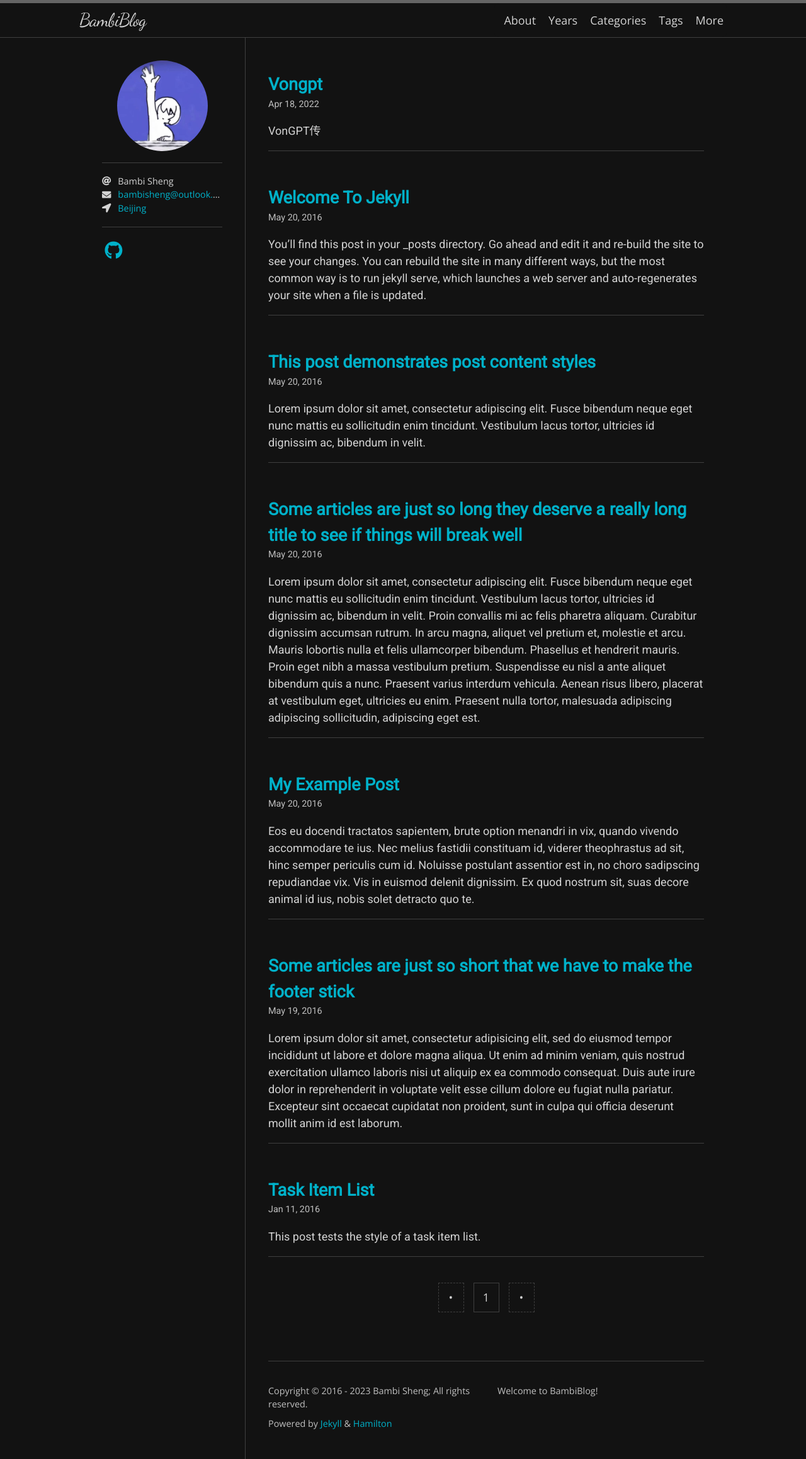
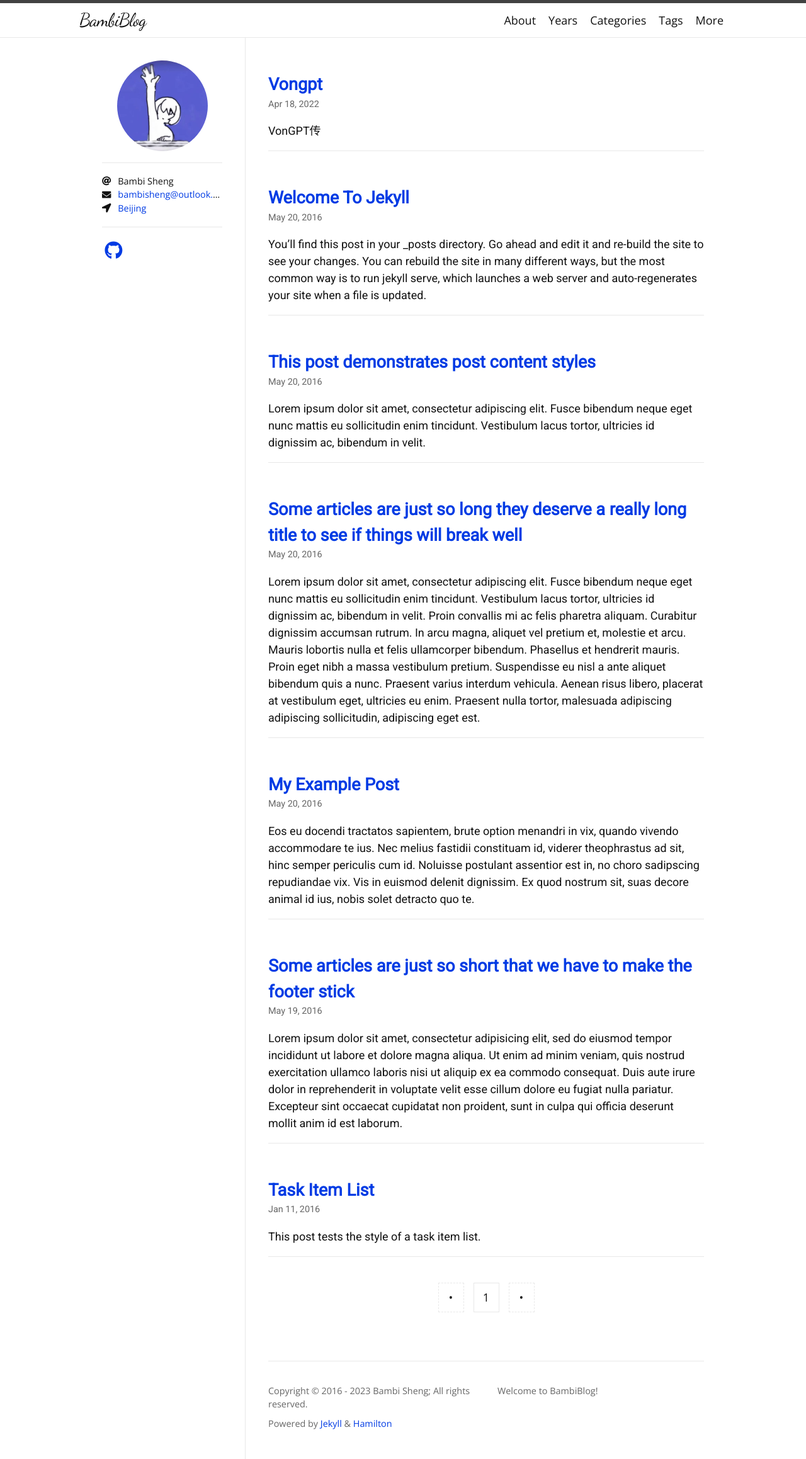
Before and after one commit to BambiSheng/BambiSheng.github.io, a Jekyll site: the page built from index.html, in a window 1280 px wide. Shown: the whole page at 63% size. Built offline with Jekyll 4.4.1, drawn with Linux system fonts in a browser that asks for light colours; nearby versions of some CDN libraries; some web fonts are replaced; the list of posts is cut into pages by our own code.

Commit message:
Update _config.yml

```diff
--- a/_config.yml
+++ b/_config.yml
@@ -5,7 +5,6 @@ avatar: /logo.jpg
 email: bambisheng@outlook.com
 location: Beijing
 
-skin: midnight
 plugins:
   - jekyll-seo-tag
   - jekyll-feed
```
